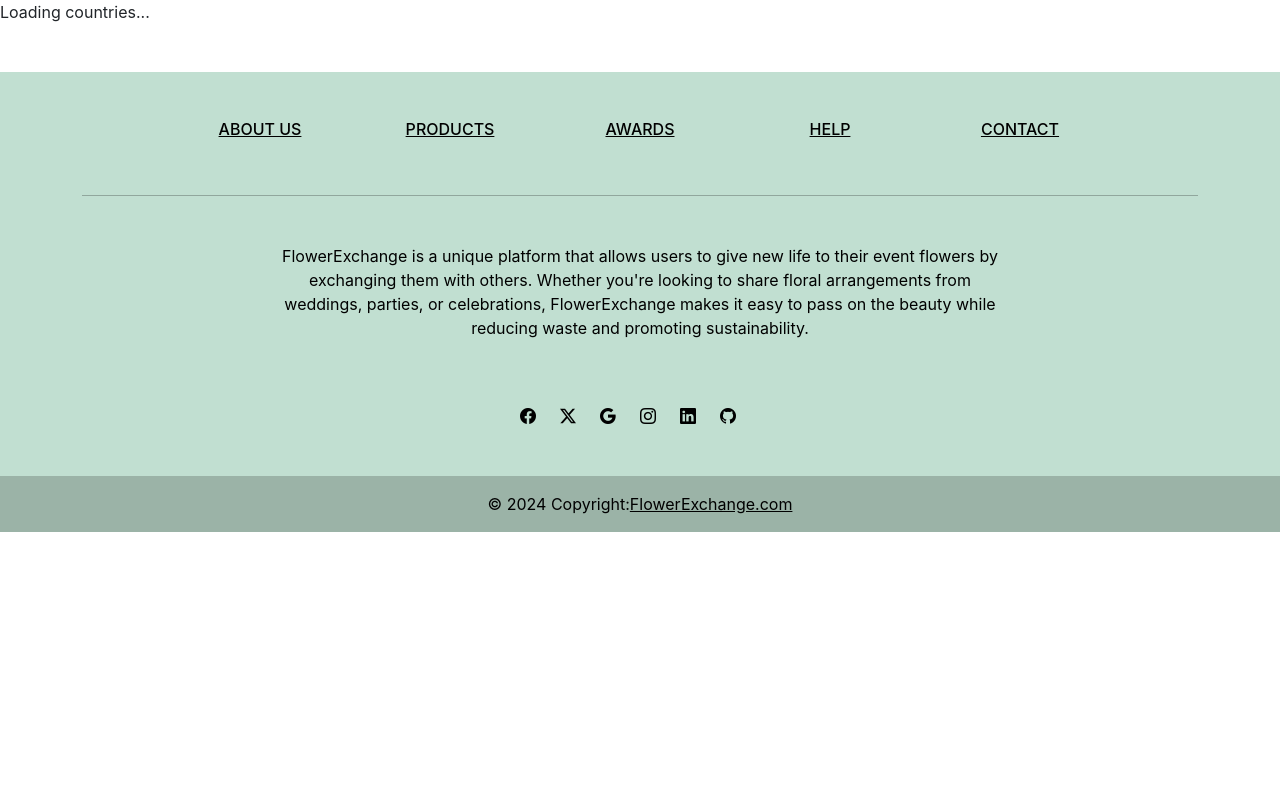
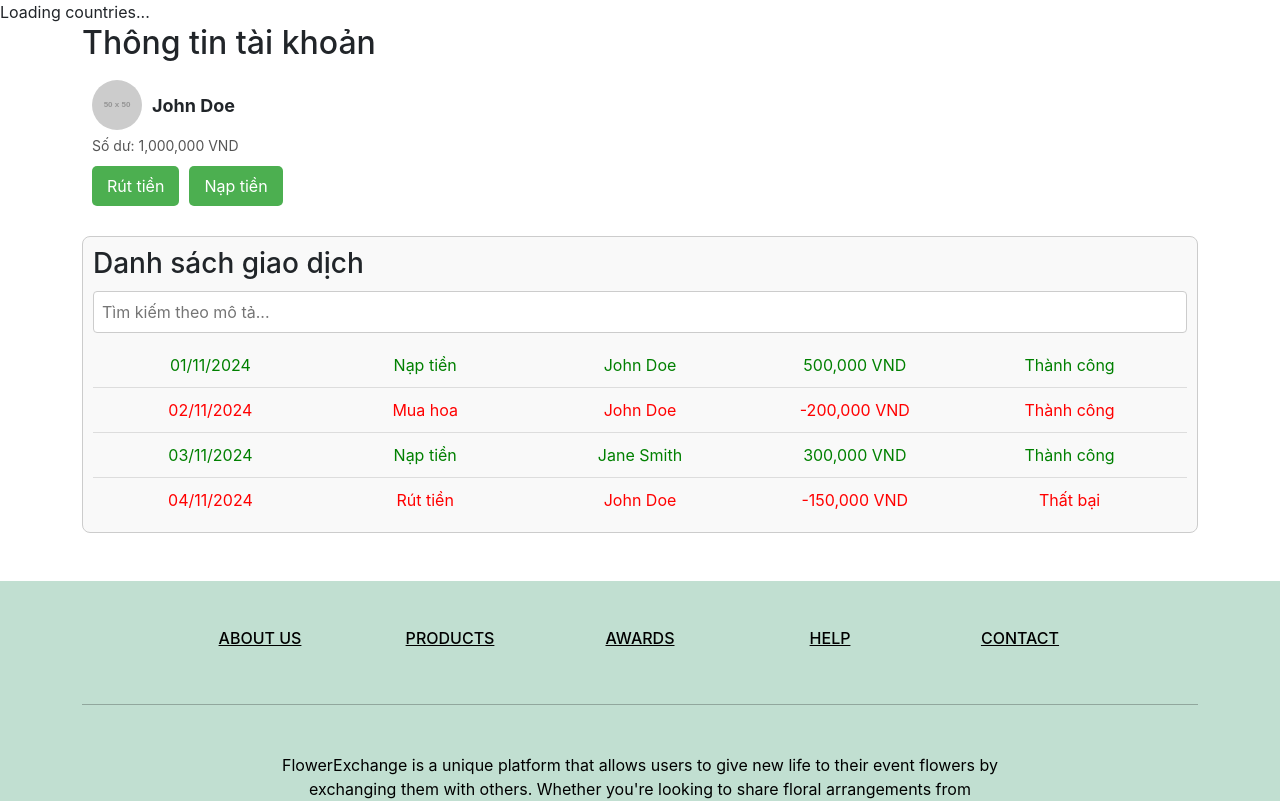
Before and after one commit to PRN231-FrontEnd/PRN231_FrontEnd, a React (Vite) app: page /wallet in a window 1280 px wide. Shown: the top 801 px of the page. Built offline with nearby package versions, Linux system fonts and the light colour scheme; no server answers.

Commit message:
feat/init-accout-wallet-page

```diff
--- a/package.json
+++ b/package.json
@@ -20,6 +20,7 @@
     "antd": "^5.21.3",
     "axios": "^1.7.7",
     "bootstrap": "^5.3.3",
+    "flowerexchange-ecommerce-frontend": "file:",
     "jwt-decode": "^4.0.0",
     "mdb-react-ui-kit": "^9.0.0",
     "moment": "^2.30.1",
--- a/src/App.jsx
+++ b/src/App.jsx
@@ -14,6 +14,7 @@ import Login from "./pages/Login/index";
 import Register from "./pages/Register/index";
 import CreatePost from "./pages/CreatePost/index";
 import Message from "./pages/Message";
+import AccountWallet from "./pages/AccountWallet/index";
 
 const queryClient = new QueryClient();
 
@@ -30,6 +31,7 @@ function RoutesWrapper() {
       <Route exact path={routes.MESSAGE} element={<Message />} />
       <Route exact path="/login" element={<Login />} />
       <Route exact path="/register" element={<Register />} />
+      <Route exact path="/wallet" element={<AccountWallet />} />
     </Routes>
   );
 }
--- /dev/null
+++ b/src/pages/AccountWallet/AccountInfo/index.jsx
@@ -0,0 +1,30 @@
+import React from 'react';
+import './style.css';
+
+const AccountInfo = ({ avatarUrl, username, balance }) => {
+    return (
+      <div className="account-info">
+        {/* Avatar và Username trên cùng một dòng */}
+        <div className="user-header">
+          <img src={avatarUrl} alt="Avatar" className="avatar" />
+          <span className="username">{username}</span>
+        </div>
+
+        {/* Balance */}
+        <div className="balance">Số dư: {balance.toLocaleString()} VND</div>
+
+        {/* Nút Rút tiền và Nạp tiền */}
+        <div className="button-container">
+          <div className="button-wrapper">
+            <button className="button">Rút tiền</button>
+          </div>
+          <div className="button-wrapper">
+            <button className="button">Nạp tiền</button>
+          </div>
+        </div>
+      </div>
+    );
+  };
+
+
+export default AccountInfo;
--- /dev/null
+++ b/src/pages/AccountWallet/AccountInfo/style.css
@@ -0,0 +1,56 @@
+.account-info {
+    display: flex;
+    flex-direction: column; /* Sắp xếp theo chiều dọc */
+    align-items: flex-start; /* Căn lề bên trái */
+    padding: 10px;
+    /* border: 1px solid #ccc; */
+    /* border-radius: 8px; */
+    width: 100%;
+    /* background-color: #f9f9f9; */
+  }
+
+  .user-header {
+    display: flex; /* Sắp xếp avatar và tên theo chiều ngang */
+    align-items: center; /* Căn giữa avatar và tên */
+  }
+
+  .avatar {
+    width: 50px;
+    height: 50px;
+    border-radius: 50%;
+    margin-right: 10px; /* Khoảng cách giữa avatar và tên */
+  }
+
+  .username {
+    font-size: 18px;
+    font-weight: bold;
+  }
+
+  .balance {
+    margin-top: 5px; /* Khoảng cách giữa tên và số dư */
+    font-size: 14px;
+    color: #555;
+    margin-bottom: 10px; /* Khoảng cách giữa số dư và các nút */
+  }
+
+  .button-container {
+    display: flex; /* Sắp xếp các nút theo chiều ngang */
+  }
+
+  .button-wrapper {
+    margin-right: 10px; /* Khoảng cách giữa các nút */
+  }
+
+  .button {
+    padding: 8px 15px;
+    border: none;
+    border-radius: 5px;
+    background-color: #4CAF50; /* Màu nền */
+    color: white; /* Màu chữ */
+    cursor: pointer; /* Hiển thị con trỏ khi hover */
+    transition: background-color 0.3s; /* Hiệu ứng chuyển màu */
+  }
+
+  .button:hover {
+    background-color: #45a049; /* Màu nền khi hover */
+  }
--- /dev/null
+++ b/src/pages/AccountWallet/TransactionList/index.jsx
@@ -0,0 +1,40 @@
+import React, { useState } from 'react';
+import './style.css';
+
+const TransactionList = ({ transactions }) => {
+  const [searchTerm, setSearchTerm] = useState('');
+
+  // Lọc danh sách giao dịch theo từ khóa tìm kiếm
+  const filteredTransactions = transactions.filter(transaction =>
+    transaction.description.toLowerCase().includes(searchTerm.toLowerCase())
+  );
+
+  return (
+    <div className="transaction-list">
+      <h3>Danh sách giao dịch</h3>
+
+      {/* Trường tìm kiếm */}
+      <input
+        type="text"
+        placeholder="Tìm kiếm theo mô tả..."
+        value={searchTerm}
+        onChange={(e) => setSearchTerm(e.target.value)}
+        className="search-input"
+      />
+
+      <ul>
+        {filteredTransactions.map((transaction, index) => (
+          <li key={index} className={`transaction ${transaction.type}`}>
+            <span>{transaction.date}</span>
+            <span>{transaction.description}</span>
+            <span>{transaction.creator}</span>
+            <span>{transaction.amount.toLocaleString()} VND</span>
+            <span>{transaction.status}</span>
+          </li>
+        ))}
+      </ul>
+    </div>
+  );
+};
+
+export default TransactionList;
--- /dev/null
+++ b/src/pages/AccountWallet/TransactionList/style.css
@@ -0,0 +1,51 @@
+.transaction-list {
+  margin-top: 20px; /* Khoảng cách giữa các phần khác */
+  padding: 10px;
+  border: 1px solid #ccc;
+  border-radius: 8px;
+  background-color: #f9f9f9;
+}
+
+.transaction-list h3 {
+  margin: 0 0 10px 0; /* Khoảng cách dưới tiêu đề */
+}
+
+.search-input {
+  padding: 8px;
+  border: 1px solid #ccc;
+  border-radius: 4px;
+  width: 100%; /* Chiều rộng 100% */
+  margin-bottom: 10px; /* Khoảng cách dưới trường tìm kiếm */
+}
+
+.transaction-list ul {
+  list-style-type: none; /* Bỏ dấu chấm đầu dòng */
+  padding: 0; /* Bỏ padding cho ul */
+  margin: 0; /* Bỏ margin cho ul */
+}
+
+.transaction {
+  display: flex; /* Sắp xếp thông tin giao dịch theo hàng ngang */
+  justify-content: space-between; /* Căn chỉnh giữa các phần tử */
+  padding: 10px;
+  border-bottom: 1px solid #ddd; /* Đường phân cách giữa các giao dịch */
+}
+
+.transaction:last-child {
+  border-bottom: none; /* Bỏ đường phân cách cho giao dịch cuối */
+}
+
+/* Thiết lập chiều rộng đồng đều cho các phần tử trong mỗi giao dịch */
+.transaction > span {
+  flex: 1; /* Mỗi phần tử chiếm 1 phần không gian */
+  text-align: center; /* Căn giữa nội dung */
+}
+
+/* Tùy chỉnh màu sắc theo loại giao dịch */
+.transaction.deposit {
+  color: green; /* Màu xanh cho giao dịch nạp tiền */
+}
+
+.transaction.withdrawal {
+  color: red; /* Màu đỏ cho giao dịch rút tiền */
+}
--- /dev/null
+++ b/src/pages/AccountWallet/index.jsx
@@ -0,0 +1,36 @@
+import React from "react";
+import './style.css';
+import AccountInfo from './AccountInfo';
+import TransactionList from './TransactionList';
+
+const transactions = [
+    { date: '01/11/2024', description: 'Nạp tiền', amount: 500000, type: 'deposit', creator: 'John Doe', status: 'Thành công' },
+    { date: '02/11/2024', description: 'Mua hoa', amount: -200000, type: 'withdrawal', creator: 'John Doe', status: 'Thành công' },
+    { date: '03/11/2024', description: 'Nạp tiền', amount: 300000, type: 'deposit', creator: 'Jane Smith', status: 'Thành công' },
+    { date: '04/11/2024', description: 'Rút tiền', amount: -150000, type: 'withdrawal', creator: 'John Doe', status: 'Thất bại' },
+    // Thêm các giao dịch khác nếu cần
+  ];
+
+function Wallet() {
+    return (
+
+        <div className="container">
+            {/* Section 1 (30%) */}
+            <section className="section">
+                <h2>Thông tin tài khoản</h2>
+                <AccountInfo
+                    avatarUrl="https://via.placeholder.com/50"  // Đường dẫn ảnh đại diện
+                    username="John Doe"                          // Tên người dùng
+                    balance={1000000}                            // Số dư tài khoản (1.000.000 VND)
+                />
+            </section>
+
+            {/* Section 2 (70%) */}
+            <section className="section">
+                <TransactionList transactions={transactions} />
+            </section>
+        </div>
+    );
+}
+
+export default Wallet;
--- /dev/null
+++ b/src/pages/AccountWallet/style.css
@@ -0,0 +1,45 @@
+.transaction-list {
+  margin-top: 20px; /* Khoảng cách giữa các phần khác */
+  padding: 10px;
+  border: 1px solid #ccc;
+  border-radius: 8px;
+  background-color: #f9f9f9;
+}
+
+.transaction-list h3 {
+  margin: 0 0 10px 0; /* Khoảng cách dưới tiêu đề */
+}
+
+.search-input {
+  padding: 8px;
+  border: 1px solid #ccc;
+  border-radius: 4px;
+  width: 100%; /* Chiều rộng 100% */
+  margin-bottom: 10px; /* Khoảng cách dưới trường tìm kiếm */
+}
+
+.transaction-list ul {
+  list-style-type: none; /* Bỏ dấu chấm đầu dòng */
+  padding: 0; /* Bỏ padding cho ul */
+  margin: 0; /* Bỏ margin cho ul */
+}
+
+.transaction {
+  display: flex; /* Sắp xếp thông tin giao dịch theo hàng ngang */
+  justify-content: space-between; /* Căn chỉnh giữa các phần tử */
+  padding: 10px;
+  border-bottom: 1px solid #ddd; /* Đường phân cách giữa các giao dịch */
+}
+
+.transaction:last-child {
+  border-bottom: none; /* Bỏ đường phân cách cho giao dịch cuối */
+}
+
+/* Tùy chỉnh màu sắc theo loại giao dịch */
+.transaction.deposit {
+  color: green; /* Màu xanh cho giao dịch nạp tiền */
+}
+
+.transaction.withdrawal {
+  color: red; /* Màu đỏ cho giao dịch rút tiền */
+}
```
Also changed, not shown: 1 other file (tests, documents, lock files or other folders).
